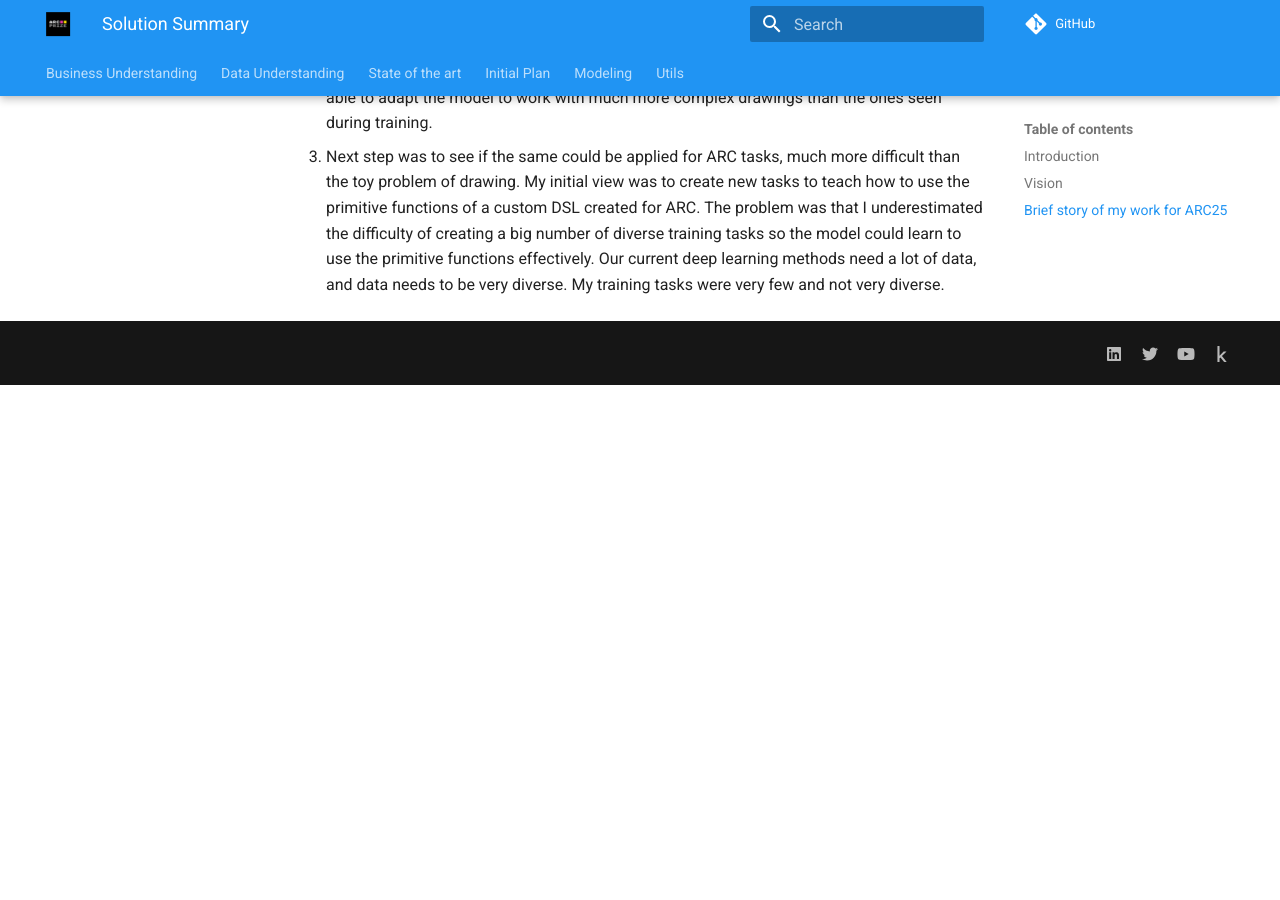
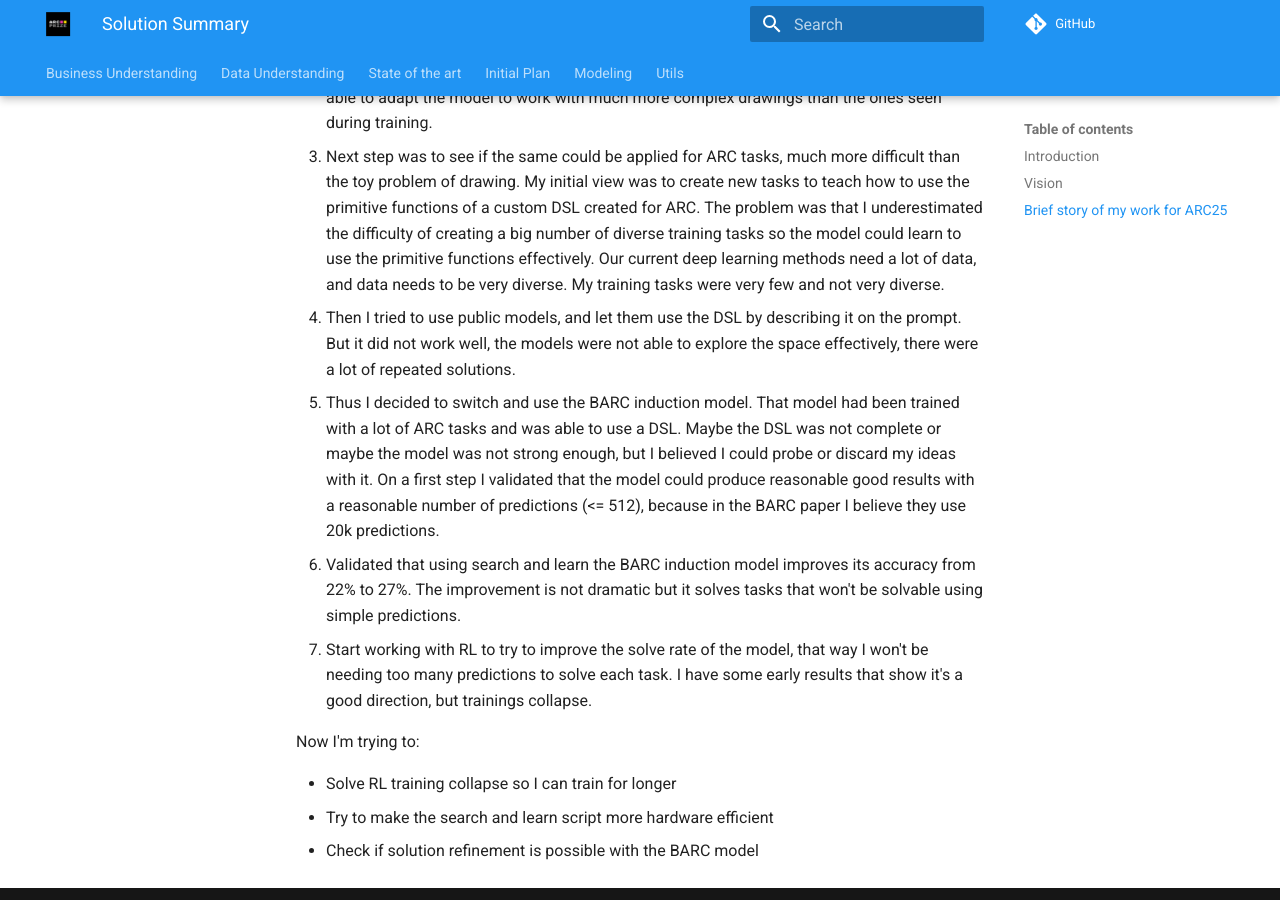
Before and after one commit to ironbar/arc25, an MkDocs documentation site: the page built from docs/05_Solution_Summary.md, in a window 1280 px wide and 900 px high, scrolled down 1011 px. Built offline with MkDocs 1.6.1 and Material for MkDocs 9.7.7, drawn with Linux system fonts in a browser that asks for light colours; comment, search, counter and statistics services are not loaded; before the commit the page ends 1396 px from its top, so only the background shows below that.

Commit message:
more about the story

```diff
--- a/docs/05_Solution_Summary.md
+++ b/docs/05_Solution_Summary.md
@@ -44,3 +44,20 @@ work during the ARC25 challenge has gone in that direction.
    of creating a big number of diverse training tasks so the model could learn to use the primitive
    functions effectively. Our current deep learning methods need a lot of data, and data needs to be
    very diverse. My training tasks were very few and not very diverse.
+4. Then I tried to use public models, and let them use the DSL by describing it on the prompt. But it did not work well, the models were not able to explore the space effectively, there were a lot of repeated solutions.
+5. Thus I decided to switch and use the BARC induction model. That model had been trained with a
+   lot of ARC tasks and was able to use a DSL. Maybe the DSL was not complete or maybe the model
+   was not strong enough, but I believed I could probe or discard my ideas with it. On a first
+   step I validated that the model could produce reasonable good results with a reasonable number of
+   predictions (<= 512), because in the BARC paper I believe they use 20k predictions.
+6. Validated that using search and learn the BARC induction model improves its accuracy from 22% to 27%.
+   The improvement is not dramatic but it solves tasks that won't be solvable using simple predictions.
+7. Start working with RL to try to improve the solve rate of the model, that way I won't be needing
+   too many predictions to solve each task. I have some early results that show it's a good direction,
+   but trainings collapse.
+
+Now I'm trying to:
+
+- Solve RL training collapse so I can train for longer
+- Try to make the search and learn script more hardware efficient
+- Check if solution refinement is possible with the BARC model
```
